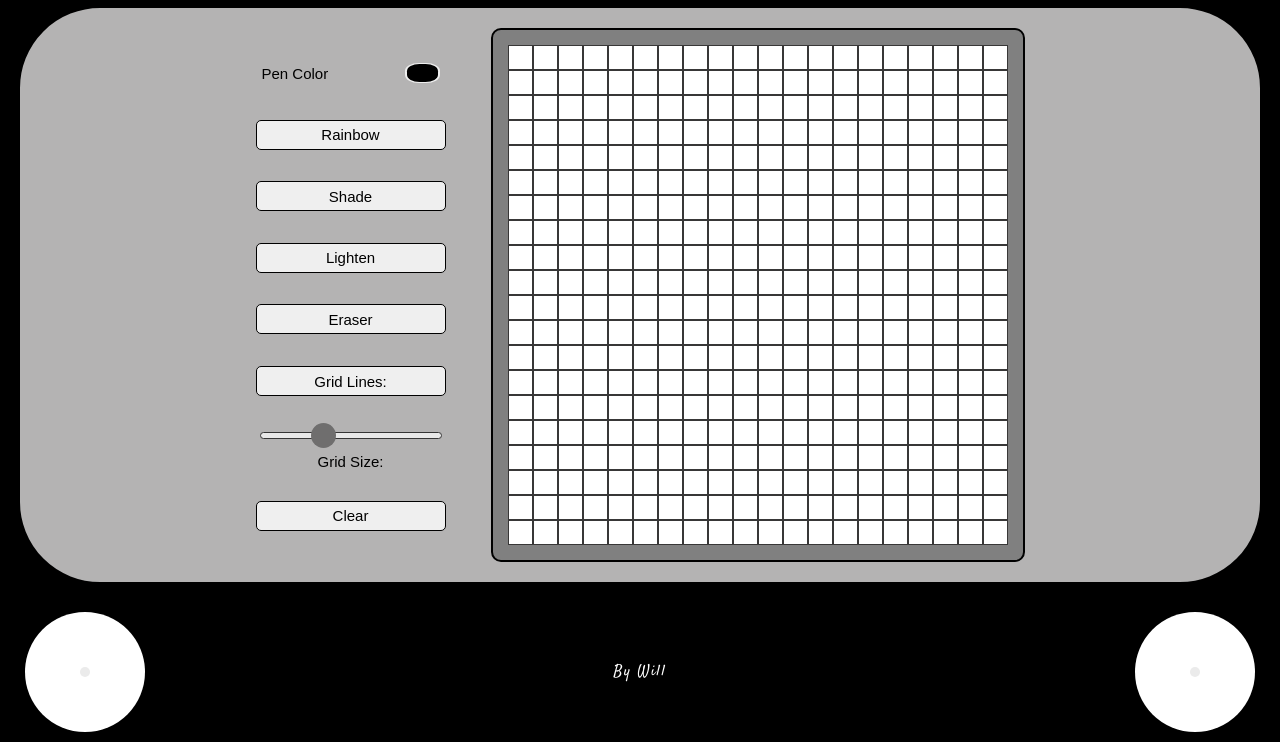
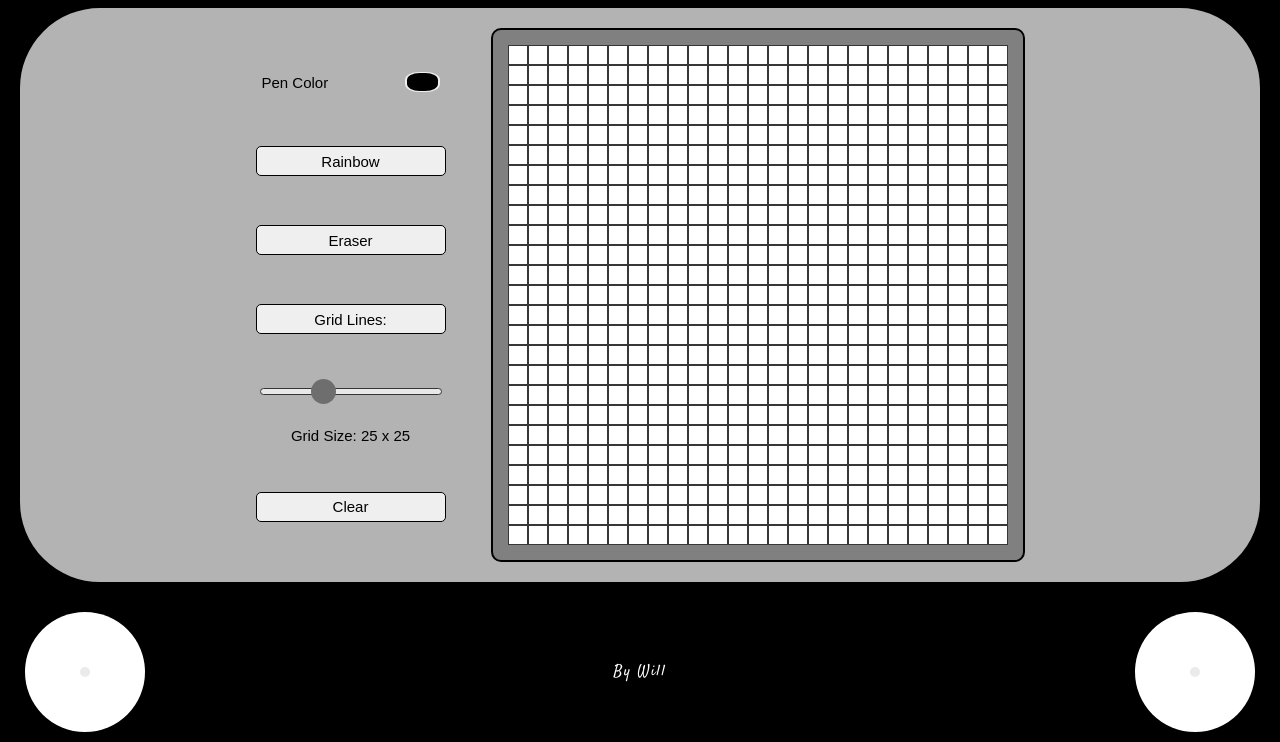
Before and after one commit to dukdukg00se/etch-a-sketch, a plain HTML site: page index.html in a window 1280 px wide. Shown: the part 95-837 px from the top of the page. Drawn offline with Linux system fonts and the light colour scheme.

Commit message:
Added eraser function and slider function to create new grid sizes.

```diff
--- a/index.html
+++ b/index.html
@@ -32,7 +32,6 @@
         </button>
 
         <!-- Remove this functionality for now, revisit later.
-
         <button class="color-pick-buttons" id="bkgrnd-color">
           Background Color
           <input class="color-input" type="color" value="#ffffff">
@@ -41,22 +40,27 @@
       </div>
 
       <button id="rainbow">Rainbow</button>
+      <!-- Remove the shade and lighten button for not, revisit later.
       <button id="shade">Shade</button>
       <button id="lighten">Lighten</button>
+      -->
       <button id="eraser">Eraser</button>
       <button id="grid-lines">Grid Lines:</button>
 
       <div class="slide-container">
-        <input type="range" min="1" max="75" value="25" class="slider">
+        <input id="slider" type="range" min="1" max="75" value="25" class="slider">
       </div>
       <p id="slide-size">
-        Grid Size:
+        Grid Size: 25 x 25
       </p>
 
       <button>Clear</button>
     </div>
 
-    <div id="grid-container"></div>
+    <div id="outer-container"></div>
+
+
+
   </main>
 
   <footer>
--- a/scripts/main.js
+++ b/scripts/main.js
@@ -1,18 +1,51 @@
 // Create desired grid size in 500x500 container by inputting in number into function
-const gridContainer = document.querySelector('#grid-container');
+const outerContainer = document.querySelector('#outer-container');
+
 function createGrid(num) {
+  const innerContainer = document.createElement('div');
+  innerContainer.classList.add('inner-container');
+  innerContainer.style.display = 'flex';
+  innerContainer.style.flexWrap = 'wrap';
+
+
   for (let rows = 0; rows < num; rows++) {
     for (let columns = 0; columns < num; columns++) {
-      const box = document.createElement('div');
-      box.classList.add('box');
-      gridContainer.append(box);
+      const aBox = document.createElement('div');
+      aBox.classList.add('box');
+      //gridContainer.append(box);
+      innerContainer.append(aBox);
 
-      box.style.width = `${500 / num}px`;
-      box.style.height = `${500 / num}px`;
+      aBox.style.width = `${500 / num}px`;
+      aBox.style.height = `${500 / num}px`;
     }
   }
+outerContainer.append(innerContainer);
 }
-createGrid(20);
+createGrid(25);
+
+
+
+const slider = document.getElementById('slider');
+slider.addEventListener('click', function(e) {
+  const removeInner = document.querySelector('.inner-container');
+  removeInner.remove();
+  createGrid(e.target.value);
+
+  const gridSize = document.getElementById('slide-size');
+  gridSize.textContent = `${e.target.value} x ${e.target.value}`;
+
+});
+
+
+
+
+
+
+
+
+
+
+
 
 // Set default pen color effect to black
 const box = document.querySelectorAll(".box");
@@ -24,7 +57,9 @@ box.forEach((boxSq) => {
 
 // Let browser know that 'Pen Color' button clicked and set pen color to color input
 const penColor = document.getElementById('pen-color-input');
-penColor.addEventListener("input", updateColor, false);
+
+penColor.addEventListener("input", updateColor, false /* 'false' doesn't seem necessary here?? */);
+
 
 // Sets pen color to selected color for pen effect
 function updateColor(event) {
@@ -32,6 +67,7 @@ function updateColor(event) {
 
   // 'this' refers to 'penColor' variable here
   if (this) {
+    //console.log(!!penColor);
     boxColor.forEach((box) => {
       box.addEventListener('mouseenter', function() {
         box.style.backgroundColor = event.target.value;
@@ -42,7 +78,7 @@ function updateColor(event) {
 
 // Let browser know that 'Rainbow' button clicked and set pen color to random colors generated by setRainbow function
 const penRainbow = document.getElementById('rainbow');
-penRainbow.addEventListener('click', setRainbow, false);
+penRainbow.addEventListener('click', setRainbow, false /* 'false' doesn't seem necessary here?? */);
 function setRainbow() {
   const boxColor = document.querySelectorAll(".box");
 
@@ -66,14 +102,70 @@ function getRandomColor() {
   return `hsl(${Math.random() * 360}, 100%, 50%)`;
 }
 
+// Set color to white when mouse over grid boxes to create eraser effect
+const penEraser = document.getElementById('eraser');
+penEraser.addEventListener('click', setEraser, false);
+function setEraser() {
+  const boxColor = document.querySelectorAll(".box");
+  if (this) {
+    boxColor.forEach((box) => {
+      box.addEventListener('mouseenter', function() {
+        box.style.backgroundColor = "#FFFFFF";
+      });
+    });
+  }
+}
 
 
 
 
 
 
+
+
+
+
+
+
+
+
+
+/* The following was written to try to figure out the shade and lighten functionalities; will revisit later
+const penShade = document.getElementById('shade');
+penShade.addEventListener('click', shade, false ('false' doesn't seem necessary here??));
+
+function shade() {
+  const boxColor = document.querySelectorAll(".box");
+  if (this) {
+    boxColor.forEach((box) => {
+      box.addEventListener('mouseenter', function(e) {
+        let oldColor = e.target.style.backgroundColor;
+
+        // oldColor values seems to be given in rgb but if give rgba values can use code below to check
+         //let rgbaString = (oldColor.charAt(3) == 'a') ? oldColor.slice(5, -1) : oldColor.slice(4, -1);
+
+        //let rgbString = oldColor.slice(4, -1);
+        //let rgbArray = rgbString.split(',');
+
+        let rgbArray = oldColor.slice(4, -1).split(',');
+        console.log(rgbArray);
+        let red = rgbArray[0];
+        let green = rgbArray[1];
+        let blue = rgbArray[2];
+        let alpha = rgbArray[3] ? rgbArray[3] : 1;
+
+        console.log(!!rgbArray[3]);
+        let currentDarkeningStep = e.target.dataset.darken;
+        if(currentDarkeningStep == 9) return [0, 0, 0, 1]; //cell is already black
+        console.log([red, green, blue, alpha]);
+        console.log('Current darkening step: ' + currentDarkeningStep);
+      });
+    });
+  }
+*/
+
+
 /* This returns event.target.value, originally used to try to get the value of color input by adding the function into the penColor event listener and setting backgroundColor to the value but this didn't work
-
 function getValue(event) {
   console.log(event.target.value);
   return event.target.value;
--- a/styles/styles.css
+++ b/styles/styles.css
@@ -41,7 +41,6 @@ button:hover {
 #controls {
   margin: 15px 15px 15px 0;
   padding: 15px;
-
   display: flex;
   flex-direction: column;
   justify-content: space-around;
@@ -75,7 +74,6 @@ input[type="color"] {
  */
 
 .color-input::-webkit-color-swatch {
-
   border: none;
   border-radius: 40%;
 }
@@ -127,7 +125,7 @@ input[type="color"] {
 
 
 
-#grid-container {
+#outer-container {
   border: solid 2px black;
   border-radius: 10px;
   margin: 15px;
@@ -147,14 +145,7 @@ input[type="color"] {
   border: solid 1px rgb(56, 55, 55);
   background-color: white;
   box-sizing: border-box;
-
 }
-
-.box:hover {
-  background-color: red;
-}
-
-
 
 
 
```
